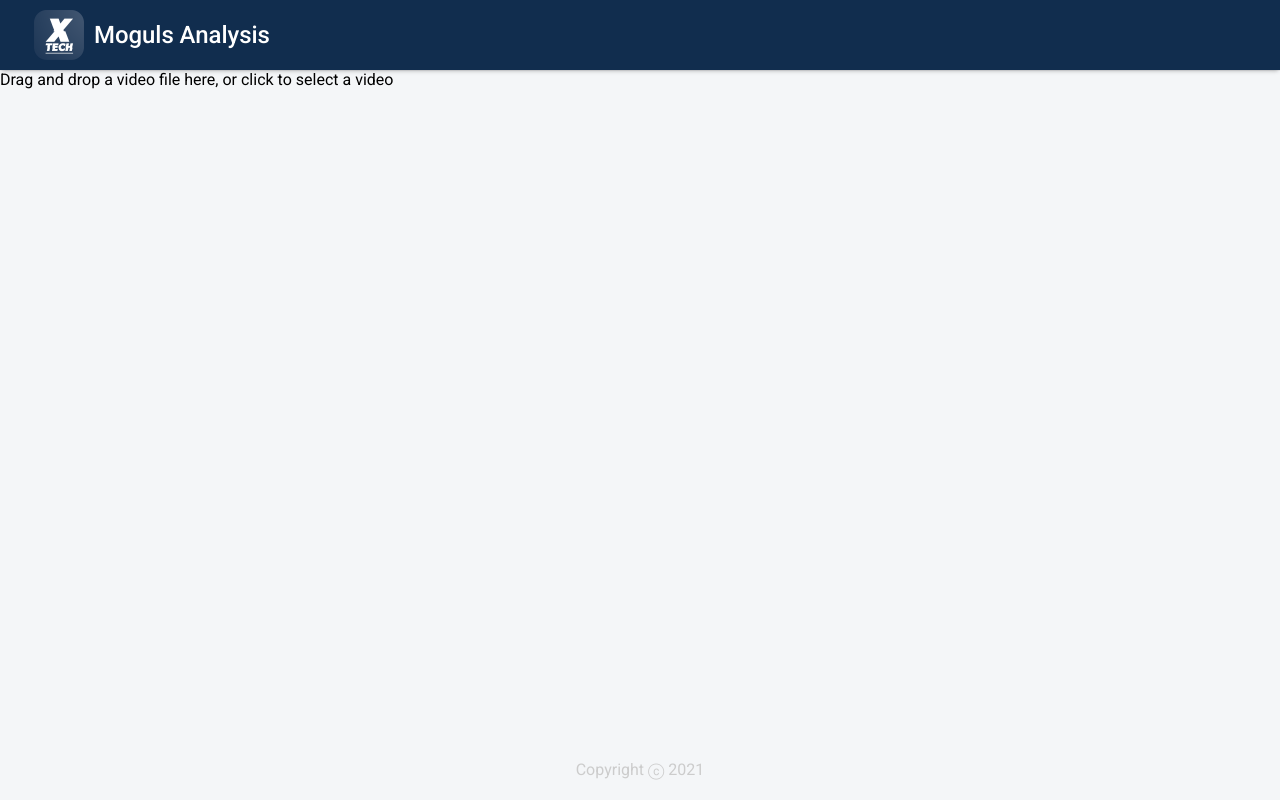
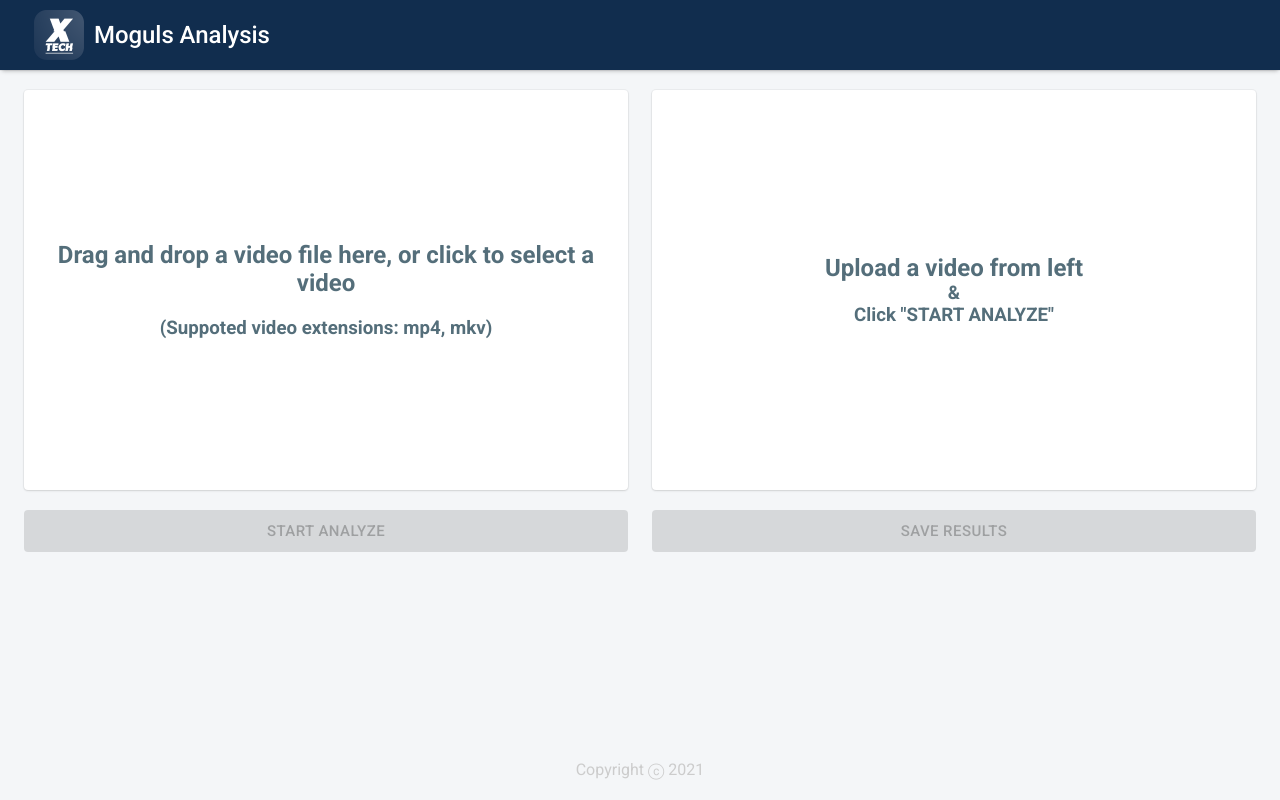
Before and after one commit to dcsil/Moguls-Analysis, a React (Create React App) app in the folder app/client/: page / in a window 1280 px wide. Built offline with nearby package versions, Linux system fonts and the light colour scheme.

Commit message:
add data display block

```diff
--- a/app/client/src/App.js
+++ b/app/client/src/App.js
@@ -2,14 +2,14 @@ import React from "react";
 import "./App.css";
 import Footer from "./components/Footer";
 import Header from "./components/Header";
-import FileUpload from "./components/FileUpload";
+import Analyzer from "./components/Analyzer";
 
 function App() {
   return (
     <div>
       <Header />
       <Footer />
-      <FileUpload />
+      <Analyzer />
     </div>
   );
 }
--- a/app/client/src/components/Analyzer.jsx
+++ b/app/client/src/components/Analyzer.jsx
@@ -1,3 +1,31 @@
-import React from "react";
+import React, { useState } from "react";
+import { makeStyles } from "@material-ui/core/styles";
+import FileUpload from "./FileUpload";
+import FileDataDisplay from "./FileDataDisplay";
+import Grid from "@material-ui/core/Grid";
+import Container from "@material-ui/core/Container";
 
-export default function Analyzer() {}
+const useStyles = makeStyles((theme) => ({
+  root: {
+    flexGrow: 1,
+  },
+}));
+
+export default function Analyzer() {
+  const classes = useStyles();
+
+  const [result, setResult] = useState({});
+
+  return (
+    <Container maxWidth="lg">
+      <Grid container spacing={3}>
+        <Grid item xs={12} sm={6}>
+          <FileUpload />
+        </Grid>
+        <Grid item xs={12} sm={6}>
+          <FileDataDisplay />
+        </Grid>
+      </Grid>
+    </Container>
+  );
+}
--- /dev/null
+++ b/app/client/src/components/FileDataDisplay.jsx
@@ -0,0 +1,56 @@
+import React, { useState } from "react";
+import { makeStyles } from "@material-ui/core/styles";
+import Paper from "@material-ui/core/Paper";
+import Button from "@material-ui/core/Button";
+
+const useStyles = makeStyles((theme) => ({
+  root: {
+    flexGrow: 1,
+    textAlign: "center",
+  },
+  paper: {
+    padding: theme.spacing(2),
+    textAlign: "center",
+    display: "flex",
+    flexDirection: "column",
+    justifyContent: "center",
+    color: theme.palette.text.secondary,
+    minHeight: "400px",
+    marginTop: "20px",
+  },
+  button: {
+    marginTop: "20px",
+  },
+}));
+
+function FileDataDisplay(props) {
+  const classes = useStyles();
+
+  const [result, setResult] = useState({});
+
+  return (
+    <div>
+      <Paper className={classes.paper}>
+        {result && Object.keys(result).length === 0 ? (
+          <div>
+            <h2>Upload a video from left</h2>
+            <h3>&amp;</h3>
+            <h3>Click "START ANALYZE"</h3>
+          </div>
+        ) : null}
+      </Paper>
+      <Button
+        variant="contained"
+        color="secondary"
+        size="large"
+        fullWidth="true"
+        style={{ marginTop: "20px" }}
+        disabled={result && Object.keys(result).length === 0}
+      >
+        Save Results
+      </Button>
+    </div>
+  );
+}
+
+export default FileDataDisplay;
--- a/app/client/src/components/FileUpload.jsx
+++ b/app/client/src/components/FileUpload.jsx
@@ -1,12 +1,37 @@
 import React, { useCallback, useState } from "react";
+import { makeStyles } from "@material-ui/core/styles";
 import { useDropzone } from "react-dropzone";
 import ReactPlayer from "react-player";
+import Paper from "@material-ui/core/Paper";
+import Button from "@material-ui/core/Button";
 
 // reference code:
 // https://www.educative.io/edpresso/file-upload-in-react
 // https://github.com/NikValdez/react-dropzone-tut/blob/master/src/App.js
 
-function FileUpload() {
+const useStyles = makeStyles((theme) => ({
+  root: {
+    flexGrow: 1,
+    textAlign: "center",
+  },
+  paper: {
+    padding: theme.spacing(2),
+    textAlign: "center",
+    display: "flex",
+    flexDirection: "column",
+    justifyContent: "center",
+    color: theme.palette.text.secondary,
+    minHeight: "400px",
+    marginTop: "20px",
+  },
+  button: {
+    marginTop: "20px",
+  },
+}));
+
+function FileUpload(props) {
+  const classes = useStyles();
+
   // State to store uploaded file
   const [file, setFile] = useState(null);
   const [videoPath, setVideoPath] = useState(null);
@@ -28,26 +53,38 @@ function FileUpload() {
   }
 
   return (
-    <div {...getRootProps()}>
-      <input {...getInputProps()} />
-      {file ? (
-        <ReactPlayer url={videoPath} width="20%" height="20%" controls={true} />
-      ) : (
-        <p>Drag and drop a video file here, or click to select a video</p>
-      )}
+    <div className={classes.root}>
+      <Paper className={classes.paper} {...getRootProps()}>
+        <input {...getInputProps()} />
+        {file ? (
+          <ReactPlayer
+            url={videoPath}
+            width="100%"
+            height="100%"
+            controls={true}
+          />
+        ) : (
+          <div>
+            <h2 style={{ marginBottom: "20px" }}>
+              Drag and drop a video file here, or click to select a video
+            </h2>
+            <h3>(Suppoted video extensions: mp4, mkv)</h3>
+          </div>
+        )}
+      </Paper>
+      <Button
+        variant="contained"
+        color="secondary"
+        size="large"
+        fullWidth="true"
+        style={{ marginTop: "20px" }}
+        disabled={!file}
+        onClick={props.onClick}
+      >
+        Start Analyze
+      </Button>
     </div>
   );
 }
 
-// return (
-//   <div id="upload-box">
-//     <input type="file" onChange={handleUpload} />
-//     <p>Filename: {file.name}</p>
-//     <p>File type: {file.type}</p>
-//     <p>File size: {file.size} bytes</p>
-//     {file && <ImageThumb image={file} />}
-//   </div>
-// );
-// }
-
 export default FileUpload;
```
